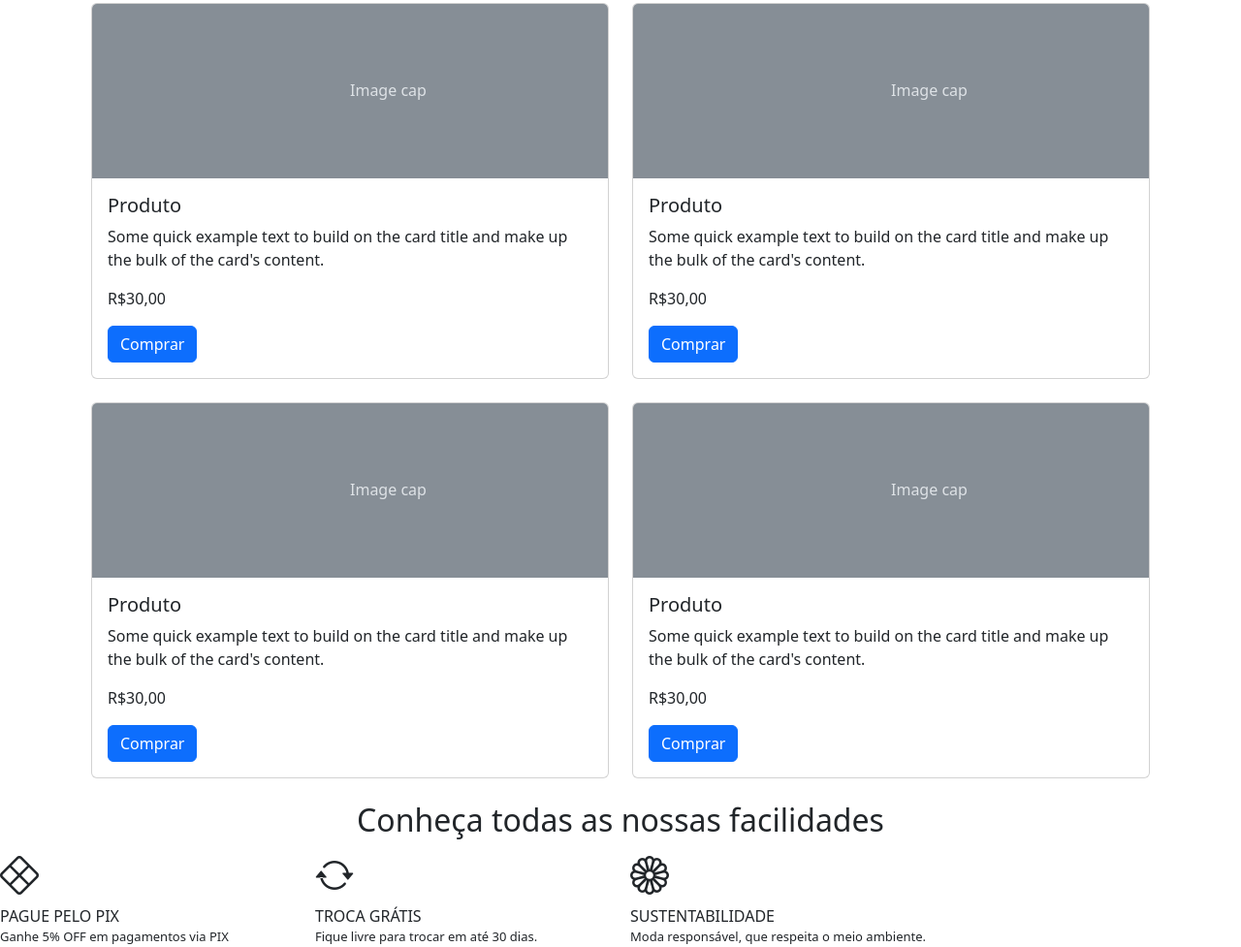
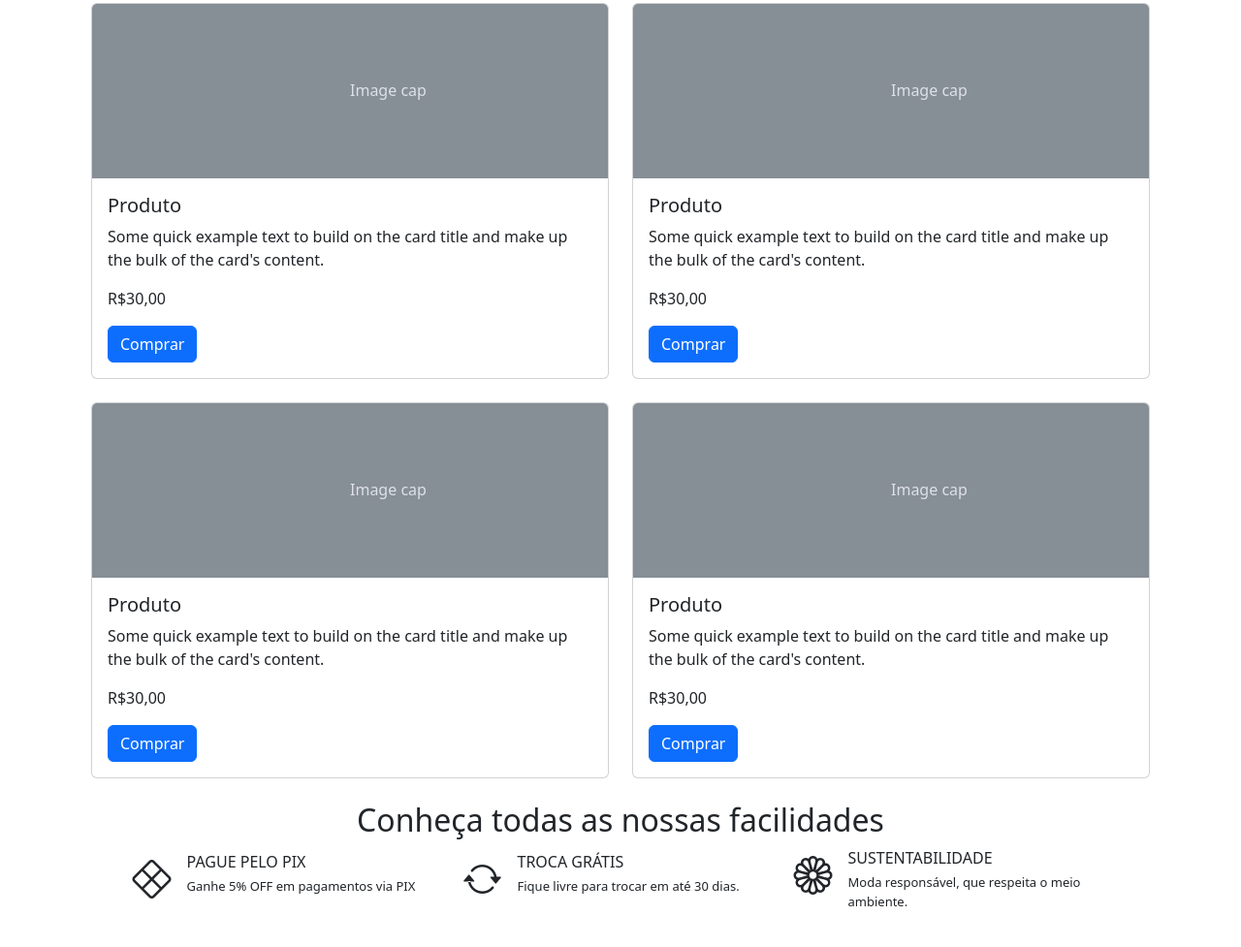
Before and after one commit to ViniciusLCarvalho/Bootstrap-landing-page, a plain HTML site: page index.html in a window 1280 px wide. Shown: the part 1460-2437 px from the top of the page at 97% size. Drawn offline with nearby package versions, Linux system fonts and the light colour scheme.

Commit message:
utilizando flexbox

```diff
--- a/index.html
+++ b/index.html
@@ -1,5 +1,6 @@
 <!DOCTYPE html>
 <html lang="en">
+
 <head>
   <meta charset="UTF-8">
   <meta name="viewport" content="width=device-width, initial-scale=1.0">
@@ -9,6 +10,7 @@
     integrity="sha384-QWTKZyjpPEjISv5WaRU9OFeRpok6YctnYmDr5pNlyT2bRjXh0JMhjY6hW+ALEwIH" crossorigin="anonymous">
   <link rel="stylesheet" href="https://cdn.jsdelivr.net/npm/bootstrap-icons@1.11.3/font/bootstrap-icons.min.css">
 </head>
+
 <body>
   <nav class="navbar navbar-expand-md bg-body-tertiary">
     <div class="container-fluid">
@@ -303,26 +305,32 @@
     </div>
   </div>
 
-  <section>
+  <section class="pb-4">
     <h2 class="text-center">Conheça todas as nossas facilidades</h2>
 
-    <div class="d-flex">
-      <div class="divs-facilidades">
+    <div class="d-flex flex-column flex-lg-row align-items-center justify-content-center gap-3 px-3">
+      <div class="divs-facilidades d-flex">
         <div><i class="bi bi-x-diamond fs-1"></i></div>
-        <div>PAGUE PELO PIX</div>
-        <div class="texto-menor">Ganhe 5% OFF em pagamentos via PIX</div>
+        <div>
+          <div class="ms-3 mb-1">PAGUE PELO PIX</div>
+          <div class="texto-menor ms-3">Ganhe 5% OFF em pagamentos via PIX</div>
+        </div>
       </div>
 
-      <div class="divs-facilidades">
+      <div class="divs-facilidades d-flex">
         <div><i class="bi bi-arrow-repeat fs-1"></i></div>
-        <div>TROCA GRÁTIS</div>
-        <div class="texto-menor">Fique livre para trocar em até 30 dias.</div>
+        <div>
+          <div class="ms-3 mb-1">TROCA GRÁTIS</div>
+          <div class="texto-menor ms-3">Fique livre para trocar em até 30 dias.</div>
+        </div>
       </div>
 
-      <div class="divs-facilidades">
+      <div class="divs-facilidades d-flex">
         <div><i class="bi bi-flower1 fs-1"></i></div>
-        <div>SUSTENTABILIDADE</div>
-        <div class="texto-menor">Moda responsável, que respeita o meio ambiente.</div>
+        <div>
+          <div class="ms-3 mb-1">SUSTENTABILIDADE</div>
+          <div class="texto-menor ms-3">Moda responsável, que respeita o meio ambiente.</div>
+        </div>
       </div>
     </div>
   </section>
@@ -331,4 +339,5 @@
     integrity="sha384-YvpcrYf0tY3lHB60NNkmXc5s9fDVZLESaAA55NDzOxhy9GkcIdslK1eN7N6jIeHz" crossorigin="anonymous">
   </script>
 </body>
+
 </html>
```
